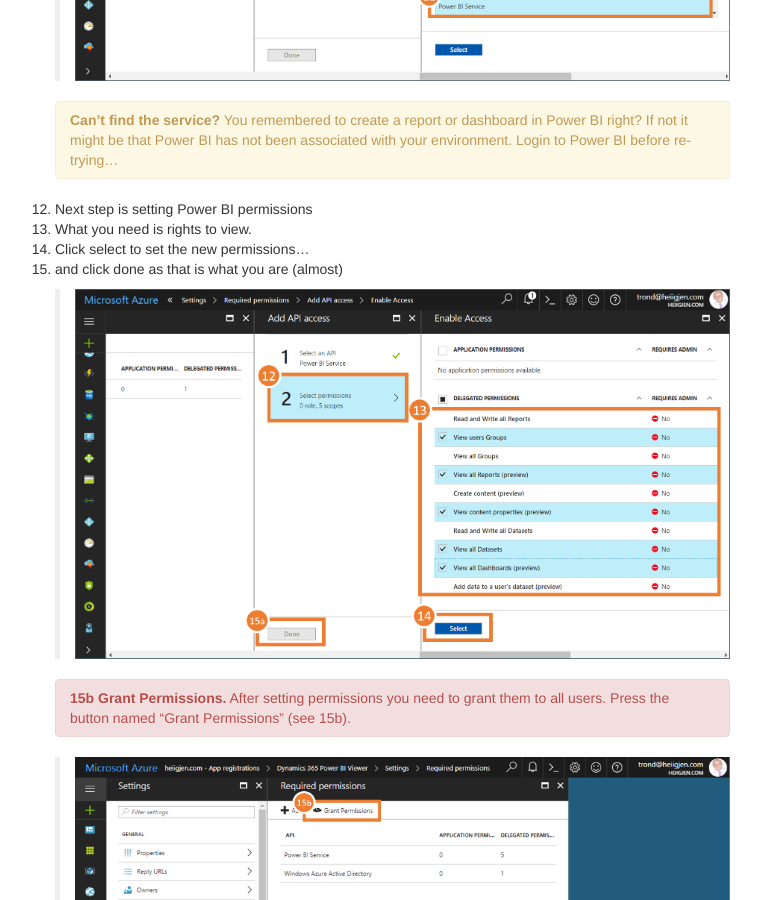
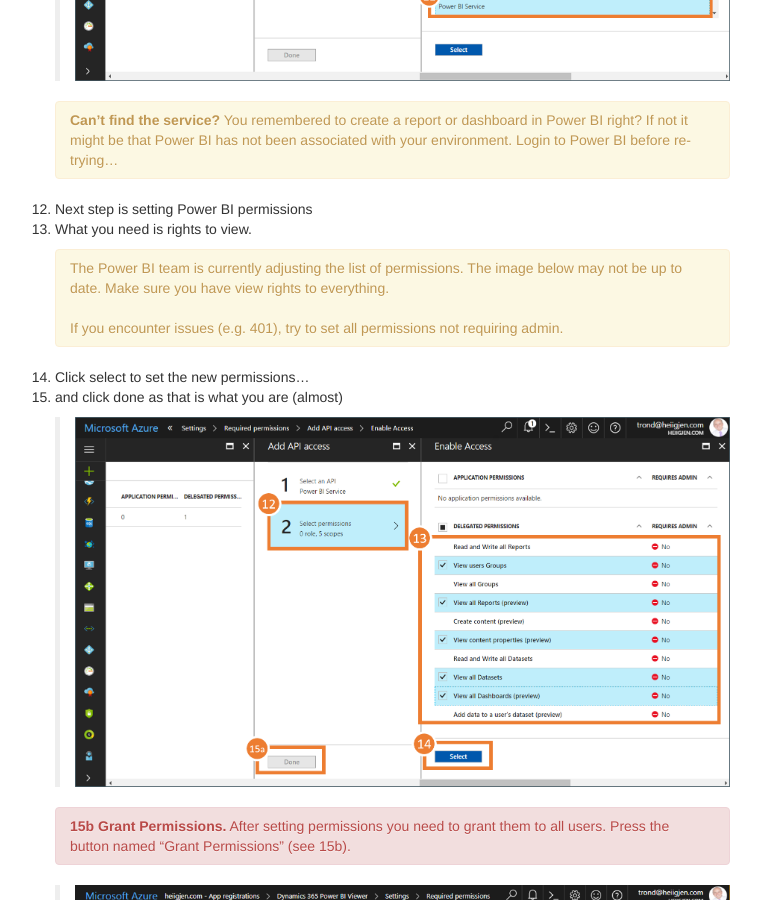
Before and after one commit to taarskog/crm-powerbi-viewer, a Jekyll site: the page built from pages/azure-ad.md, in a window 1280 px wide and 900 px high, scrolled down 2233 px. Shown: the whole window, without its empty margins (260-1021 px from the left). Built offline with Jekyll 4.4.1, drawn with Linux system fonts in a browser that asks for light colours.

Commit message:
New permissions may need to be set

```diff
--- a/pages/azure-ad.md
+++ b/pages/azure-ad.md
@@ -47,6 +47,12 @@
 
 2. Next step is setting Power BI permissions
 3. What you need is rights to view.
+
+   The Power BI team is currently adjusting the list of permissions. The image below may not be up to date. Make sure you have view rights to everything.<br/>
+   <br/>
+   If you encounter issues (e.g. 401), try to set all permissions not requiring admin.
+   {: .alert .alert-warning }
+
 4. Click select to set the new permissions...
 5. and click done as that is what you are (almost)
 
```
Also changed, not shown: pages/azure-ad-simple.md (+4 -0 lines).
